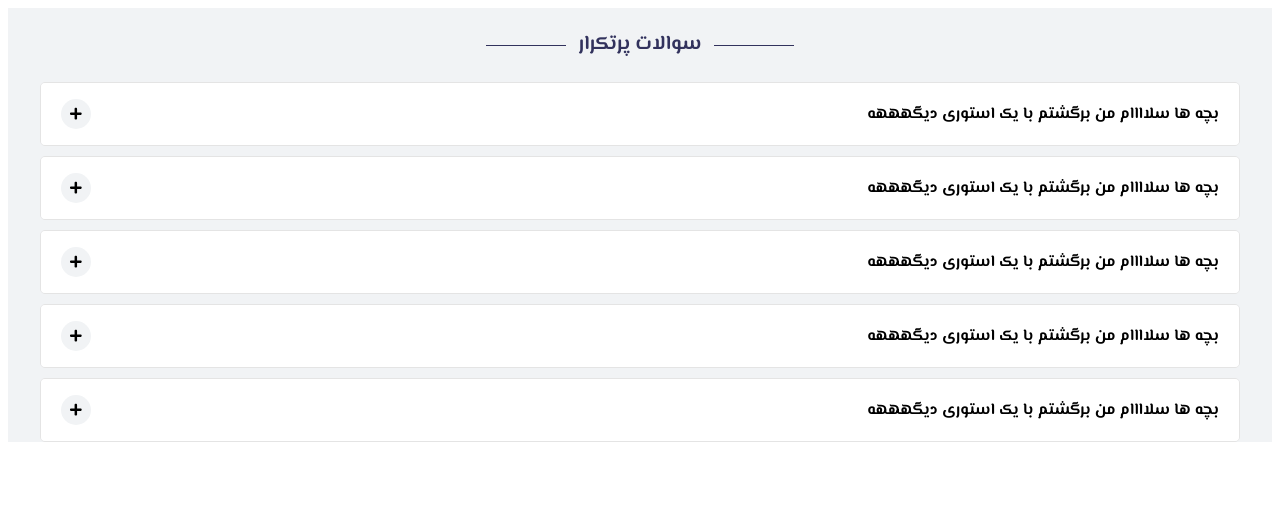
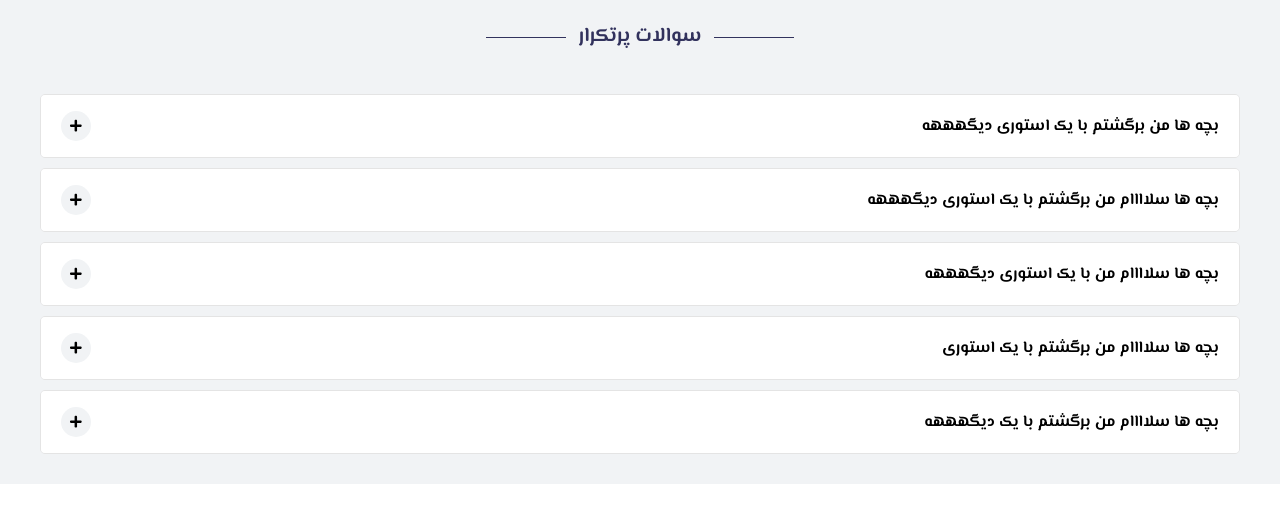
Before and after one commit to zahrabku/Geektori, a React (Create React App) app in the folder geektori/: page / in a window 1280 px wide. Shown: the top 522 px of the page. Built offline with nearby package versions, Linux system fonts and the light colour scheme.

Commit message:
fix style bug

```diff
--- a/geektori/src/App.tsx
+++ b/geektori/src/App.tsx
@@ -2,6 +2,7 @@ import Container from './components/container'
 import './styles/sass/container__body.scss'
 import ItemHeader from './components/ItemHeader'
 import FAQContainer from './components/FAQContainer'
+import './styles/sass/general.scss'
 
 function App() {
   return(
@@ -11,7 +12,6 @@ function App() {
         <FAQContainer></FAQContainer>
       </Container>
 
-
   );
 }
 
--- a/geektori/src/components/FAQContainer.tsx
+++ b/geektori/src/components/FAQContainer.tsx
@@ -6,11 +6,11 @@ const FAQContainer:FC=(props)=>{
 
     return(
         <div className="FAQContainer">
+        <FAQItem question="بچه ها من برگشتم با یک استوری دیگهههه" answer="خوش اومدیی"></FAQItem>
         <FAQItem question="بچه ها سلاااام من برگشتم با یک استوری دیگهههه" answer="خوش اومدیییی"></FAQItem>
-        <FAQItem question="بچه ها سلاااام من برگشتم با یک استوری دیگهههه" answer="خوش اومدیییی"></FAQItem>
-        <FAQItem question="بچه ها سلاااام من برگشتم با یک استوری دیگهههه" answer="خوش اومدیییی"></FAQItem>
-        <FAQItem question="بچه ها سلاااام من برگشتم با یک استوری دیگهههه" answer="خوش اومدیییی"></FAQItem>
-        <FAQItem question="بچه ها سلاااام من برگشتم با یک استوری دیگهههه" answer="خوش اومدیییی"></FAQItem>
+        <FAQItem question="بچه ها سلاااام من با یک استوری دیگهههه" answer="خوش اومدییی"></FAQItem>
+        <FAQItem question="بچه ها سلاااام من برگشتم با یک استوری" answer="خوش اومدییی"></FAQItem>
+        <FAQItem question="بچه ها سلاااام من برگشتم با یک  دیگهههه" answer="خوش اومدیییی"></FAQItem>
         </div>
     )
 }
--- a/geektori/src/styles/sass/FAQContainer.scss
+++ b/geektori/src/styles/sass/FAQContainer.scss
@@ -2,5 +2,6 @@
 .FAQContainer{
     max-width: 1200px;
     width: 98%;
-    margin: 0 auto;
+    margin: 0px auto;
+    padding: 20px 0;
 }
--- a/geektori/src/styles/sass/general.scss
+++ b/geektori/src/styles/sass/general.scss
@@ -1,7 +1,5 @@
 * {
     box-sizing: border-box;
+    margin: 0;
+    padding: 0;
 }
-
-body {
-    margin: 0;
-}
```
